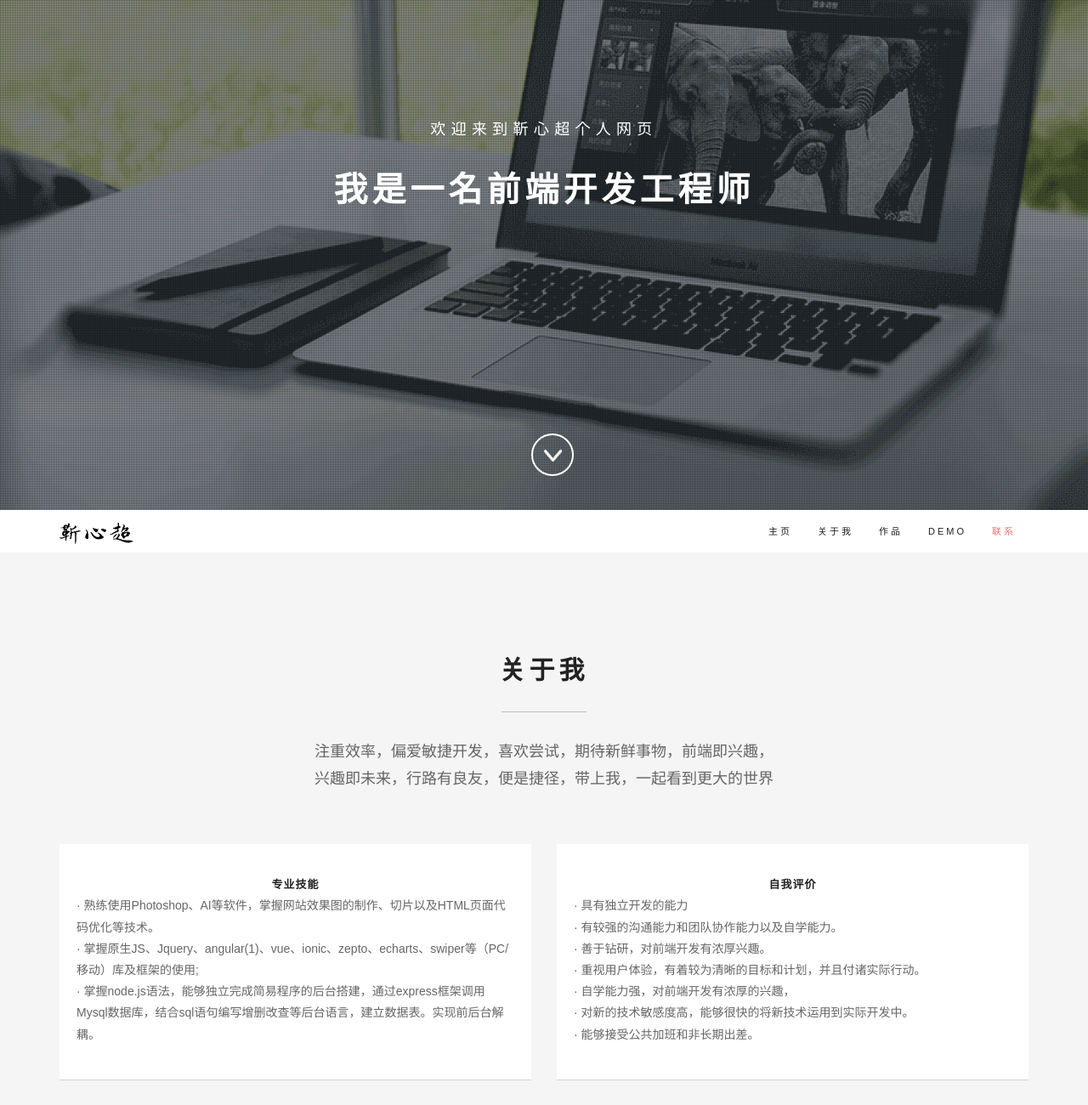
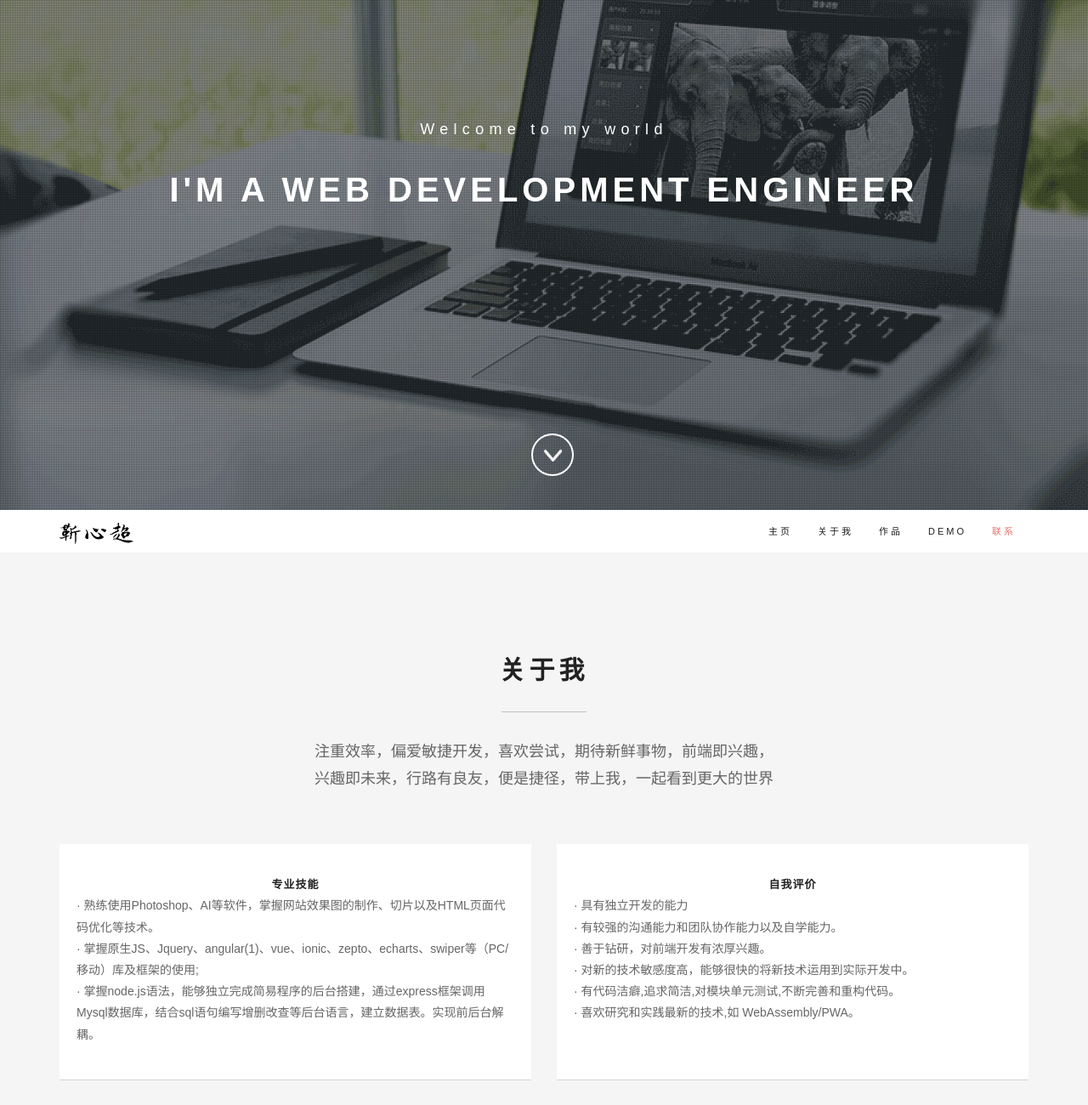
Before and after one commit to Jxinchao/Jxinchao.github.io, a plain HTML site: page index.html in a window 1280 px wide. Shown: the part 200-1500 px from the top of the page at 85% size. Drawn offline with Linux system fonts and the light colour scheme.

Commit message:
内容修改

```diff
--- a/index.html
+++ b/index.html
@@ -24,8 +24,8 @@
 	<section id="home" class="pfblock-image screen-height">
         <div class="home-overlay"></div>
 		<div class="intro">
-			<div class="start">欢迎来到靳心超个人网页</div>
-			<h1>我是一名前端开发工程师</h1>
+			<div class="start">Welcome to my world</div>
+			<h1>I'm a web development engineer</h1>
 			<div class="start"></div>
 		</div>
 
@@ -89,7 +89,6 @@
 				</div>
 
 			</div>
-
 			<div class="row">
 				<div class="col-sm-6">
 					<div class="iconbox wow slideInLeft animated">
@@ -97,7 +96,7 @@
 						<div class="iconbox-desc" style="text-align:left;">
 							· 熟练使用Photoshop、AI等软件，掌握网站效果图的制作、切片以及HTML页面代码优化等技术。<br>
 							· 掌握原生JS、Jquery、angular(1)、vue、ionic、zepto、echarts、swiper等（PC/移动）库及框架的使用;<br>
-							· 掌握node.js语法，能够独立完成简易程序的后台搭建，通过express框架调用Mysql数据库，结合sql语句编写增删改查等后台语言，建立数据表。实现前后台解耦。
+							· 掌握node.js语法，能够独立完成简易程序的后台搭建，通过express框架调用Mysql数据库，结合sql语句编写增删改查等后台语言，建立数据表。实现前后台解耦。<br />
 						</div>
 					</div>
 				</div>
@@ -108,10 +107,9 @@
 							· 具有独立开发的能力<br>
 							· 有较强的沟通能力和团队协作能力以及自学能力。<br>
 							· 善于钻研，对前端开发有浓厚兴趣。<br>
-							· 重视用户体验，有着较为清晰的目标和计划，并且付诸实际行动。<br>
-							· 自学能力强，对前端开发有浓厚的兴趣，<br>
 							· 对新的技术敏感度高，能够很快的将新技术运用到实际开发中。<br>
-							· 能够接受公共加班和非长期出差。
+							· 有代码洁癖,追求简洁,对模块单元测试,不断完善和重构代码。<br>
+							· 喜欢研究和实践最新的技术,如 WebAssembly/PWA。<br><br>
 						</div>
 					</div>
 				</div>
@@ -284,15 +282,16 @@
 					<div class="form-group wow fadeInUp animated" data-wow-delay=".1s">
 							<h3>名字：靳心超</h3>
 							<h3>性别：女</h3>
+							<h3>邮箱：425775961@qq.com</h3>
 							<h3>联系方式：18235873838 / 17316227903</h3>
 							<h3>GitHub：https://github.com/Jxinchao</h3>
 					</div>
 				</div>
 				<div class="col-sm-6">
 					<div class="form-group wow fadeInUp animated" data-wow-delay=".1s">
-							<h3>年龄：24</h3>
-							<h3>QQ：425775961</h3>
-							<h3>微信：j18235873838</h3>
+							<!-- <h3>年龄：24</h3> -->
+							<!-- <h3>QQ：425775961</h3> -->
+							<!-- <h3></h3> -->
 					</div>
 				</div>
 			</div>
```
